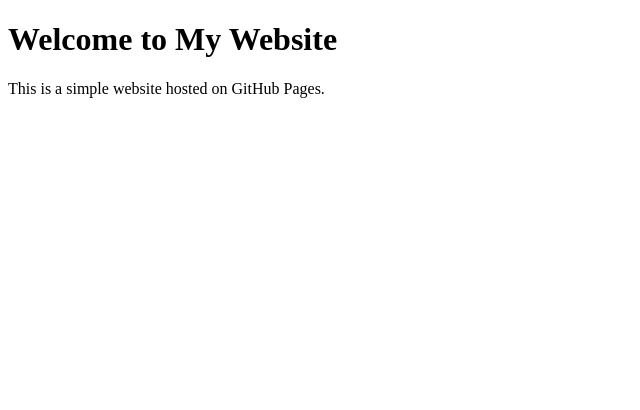
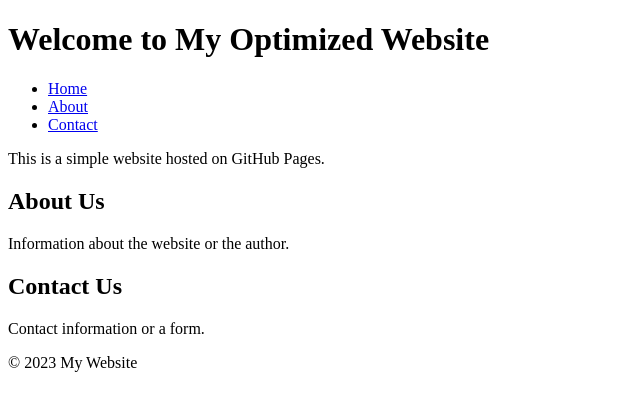
Before and after one commit to MAXKIMJOEL/roddy.github.io, a plain HTML site: page index.html in a window 1280 px wide. Shown: the whole page, without its empty margins (0-640 px from the left). Drawn offline with Linux system fonts and the light colour scheme.

Commit message:
Update index.html

```diff
--- a/index.html
+++ b/index.html
@@ -3,10 +3,38 @@
 <head>
     <meta charset="UTF-8">
     <meta name="viewport" content="width=device-width, initial-scale=1.0">
-    <title>My Website</title>
+    <meta name="description" content="A simple website hosted on GitHub Pages.">
+    <meta name="keywords" content="GitHub Pages, website, tutorial">
+    <title>My Optimized Website</title>
+    <link rel="stylesheet" href="styles.css">
 </head>
 <body>
-    <h1>Welcome to My Website</h1>
-    <p>This is a simple website hosted on GitHub Pages.</p>
+    <header>
+        <h1>Welcome to My Optimized Website</h1>
+    </header>
+    <nav>
+        <ul>
+            <li><a href="#home">Home</a></li>
+            <li><a href="#about">About</a></li>
+            <li><a href="#contact">Contact</a></li>
+        </ul>
+    </nav>
+    <main>
+        <section id="home">
+            <p>This is a simple website hosted on GitHub Pages.</p>
+        </section>
+        <section id="about">
+            <h2>About Us</h2>
+            <p>Information about the website or the author.</p>
+        </section>
+        <section id="contact">
+            <h2>Contact Us</h2>
+            <p>Contact information or a form.</p>
+        </section>
+    </main>
+    <footer>
+        <p>&copy; 2023 My Website</p>
+    </footer>
+    <script src="scripts.js"></script>
 </body>
 </html>
```
